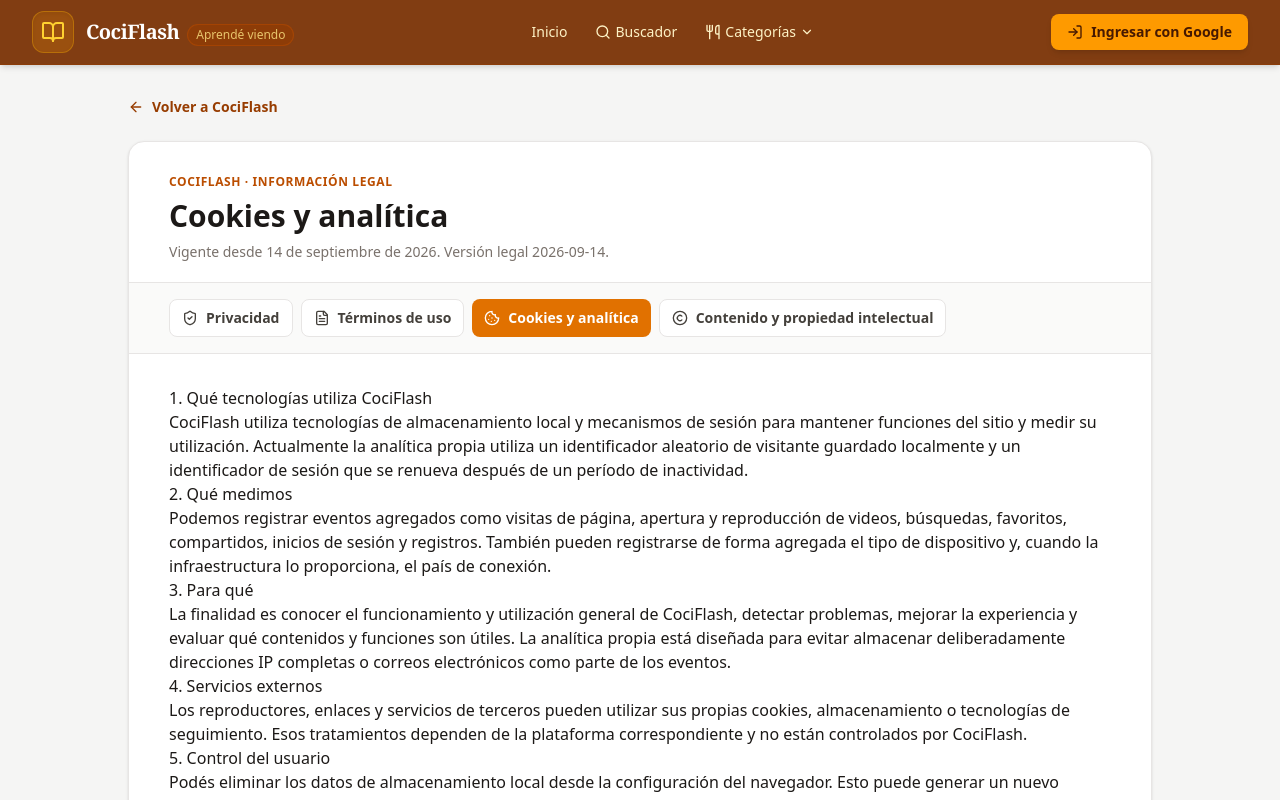
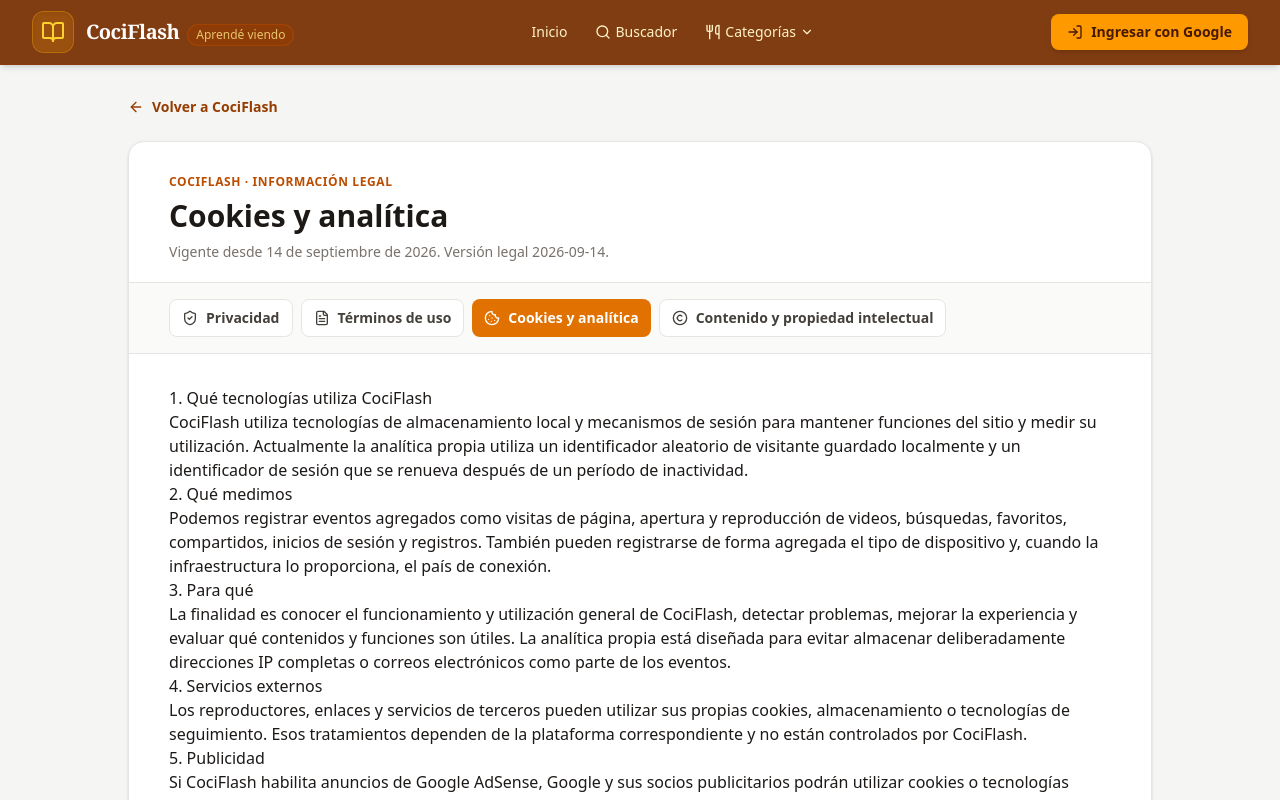
Before and after one commit to josemiranda5266-blip/Tucocina-, a React (Vite) app: page / in a window 1280 px wide. Both pictures are taken after a click on the button "Cookies y Analítica". Shown: the top 800 px of the page. Built offline with nearby package versions, Linux system fonts and the light colour scheme; no server answers.

Commit message:
Documentar de forma transparente el posible uso de cookies publicitarias

```diff
--- a/src/pages/LegalPage.tsx
+++ b/src/pages/LegalPage.tsx
@@ -100,7 +100,8 @@ const CookiesContent = () => (
     <h2>2. Qué medimos</h2><p>Podemos registrar eventos agregados como visitas de página, apertura y reproducción de videos, búsquedas, favoritos, compartidos, inicios de sesión y registros. También pueden registrarse de forma agregada el tipo de dispositivo y, cuando la infraestructura lo proporciona, el país de conexión.</p>
     <h2>3. Para qué</h2><p>La finalidad es conocer el funcionamiento y utilización general de CociFlash, detectar problemas, mejorar la experiencia y evaluar qué contenidos y funciones son útiles. La analítica propia está diseñada para evitar almacenar deliberadamente direcciones IP completas o correos electrónicos como parte de los eventos.</p>
     <h2>4. Servicios externos</h2><p>Los reproductores, enlaces y servicios de terceros pueden utilizar sus propias cookies, almacenamiento o tecnologías de seguimiento. Esos tratamientos dependen de la plataforma correspondiente y no están controlados por CociFlash.</p>
-    <h2>5. Control del usuario</h2><p>Podés eliminar los datos de almacenamiento local desde la configuración del navegador. Esto puede generar un nuevo identificador anónimo y afectar algunas mediciones, pero no elimina por sí mismo los datos de una cuenta de CociFlash almacenados en el servidor.</p>
+    <h2>5. Publicidad</h2><p>Si CociFlash habilita anuncios de Google AdSense, Google y sus socios publicitarios podrán utilizar cookies o tecnologías similares para mostrar, medir y personalizar anuncios según la configuración aplicable. La disponibilidad y personalización de esos anuncios dependen de la configuración publicitaria, la región y las opciones de privacidad del usuario. Esta sección deberá mantenerse actualizada antes de activar la publicidad y se aplicarán los mecanismos de consentimiento que correspondan.</p>
+    <h2>6. Control del usuario</h2><p>Podés eliminar los datos de almacenamiento local desde la configuración del navegador. Esto puede generar un nuevo identificador anónimo y afectar algunas mediciones, pero no elimina por sí mismo los datos de una cuenta de CociFlash almacenados en el servidor.</p>
   </>
 );
 
```
